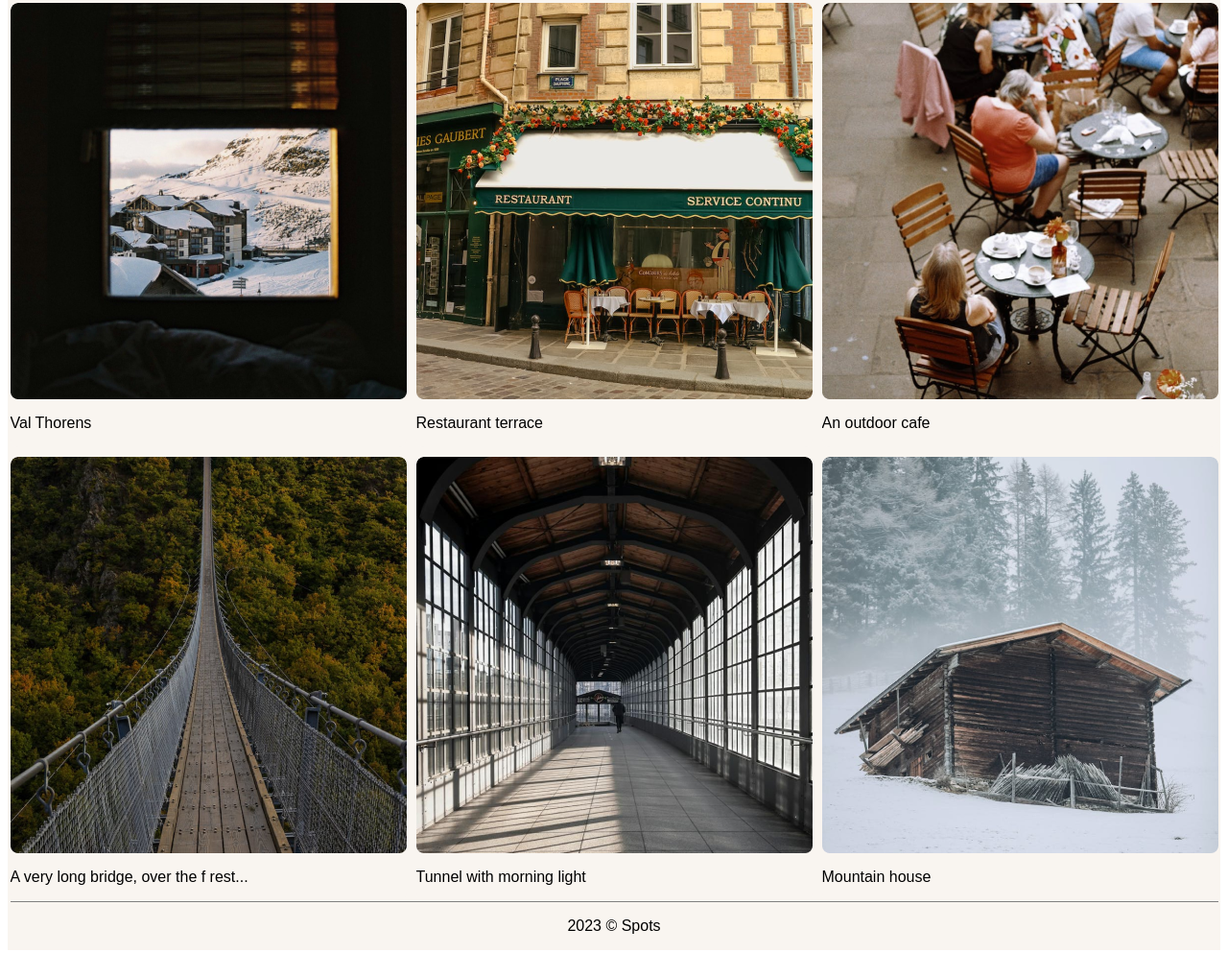
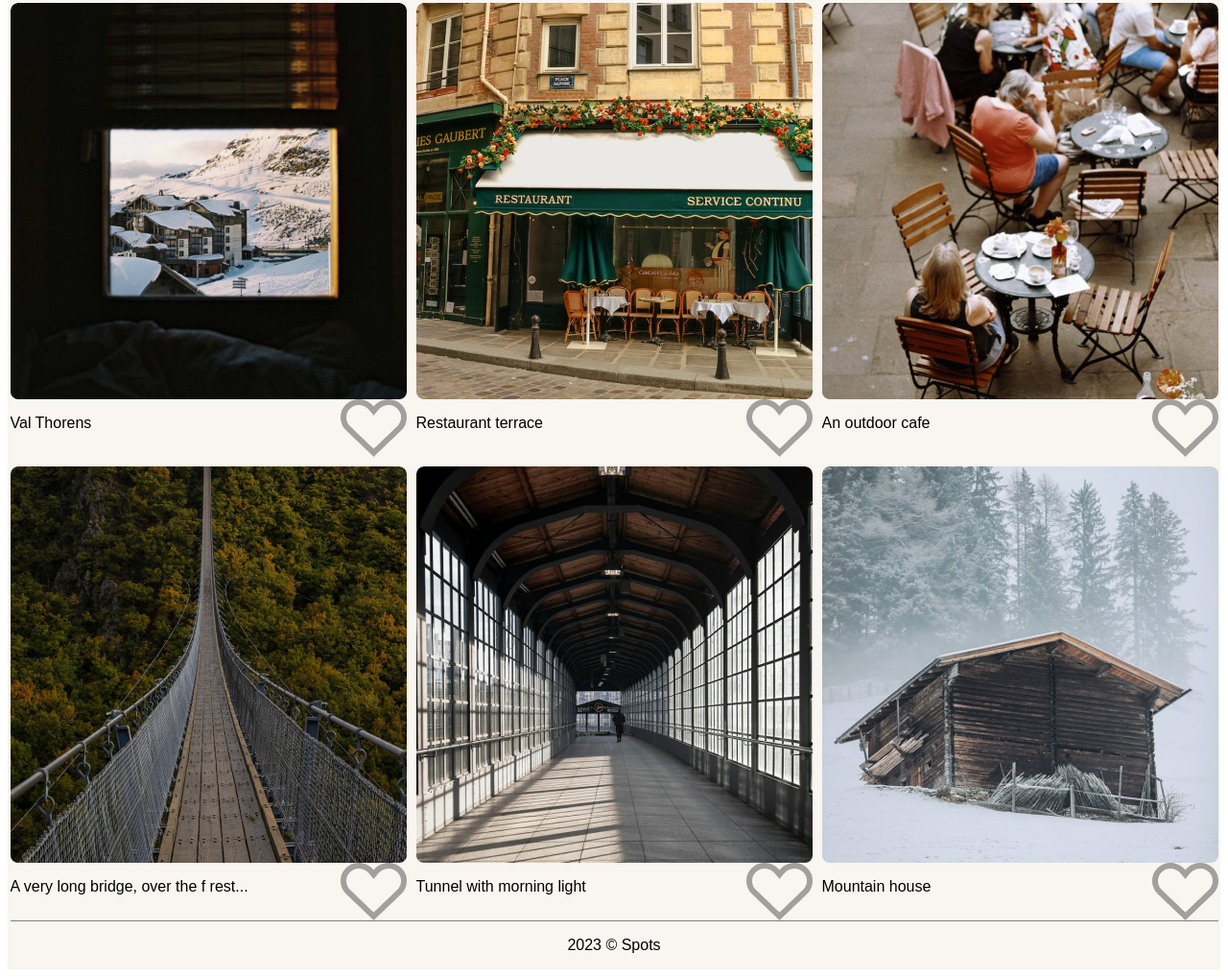
Before and after one commit to courageodemwingie/circleassignments, a plain HTML site: page Spot/index.html in a window 1280 px wide. Shown: the part 343-1361 px from the top of the page at 96% size. Drawn offline with Linux system fonts and the light colour scheme.

Commit message:
restructured the html code

```diff
--- a/Spot/index.html
+++ b/Spot/index.html
@@ -32,45 +32,53 @@
         <section id="img-layout">
         <div class="img-ctn-1">
             <img src="/assets/image/val.png" alt="Val Thorens">
-            <div>
+            <div class="img-txt-box">
                 <p>Val Thorens</p>
+                <img src="/assets/image/State=Default@3x.png" alt="icon">
             </div>
 
         </div>
         <div class="img-ctn-2">
             <img src="/assets/image/restaurant.png"alt="Restaurant terrace">
-            <div>
+            <div class="img-txt-box">
             <p>Restaurant terrace</p>
+            <img src="/assets/image/State=Default@3x.png" alt="icon">
             </div>
         </div>
         <div class="img-ctn-3">
             <img src="/assets/image/street.png"An outdoor cafe">
-            <div>
+            <div class="img-txt-box">
                 <p>An outdoor cafe</p>
+                <img src="/assets/image/State=Default@3x.png"alt=icon >
             </div>
         </div>
         <div class="img-ctn-4">
             <img src="/assets/image/road.png"alt="A very long bridge, over the forest...">
-            <div>
+            <div class="img-txt-box">
                 <p>A very long bridge, over the f rest...</p>
+                <img src="/assets/image/State=Default@3x.png">
             </div>
         </div>
         <div class="img-ctn-5">
             <img src="/assets/image/hallway.png"alt="Tunnel with morning light">
-            <div>
+            <div class="img-txt-box">
                 <p>Tunnel with morning light</p>
+                <img src="/assets/image/State=Default@3x.png" alt="icon">
             </div>
         </div>
         <div class="img-ctn-6">
             <img src="/assets/image/house.png" alt="Mountain house">
-            <div>
+            <div class="img-txt-box">
                  <p>Mountain house</p>
+                 <img src="/assets/image/State=Default@3x.png" alt="icon">
             </div>
         </div>
     </section>
 </body>
         <footer>
-            <p>2023 &copy; Spots</p>
+            <div>
+                 <p>2023 &copy; Spots</p>
+            </div>
         </footer>
 
 
--- a/Spot/style.css
+++ b/Spot/style.css
@@ -5,6 +5,7 @@ body {
 }
 :root {
   --bg-color:#f9f5f0;
+  --layout-width:1280;
 }
 main {
   font-family: sans-serif;
@@ -19,10 +20,9 @@ header {
   justify-content: center;
   align-items: center;
   width: 1440px;
-  padding: 1x;
+  padding: 1px;
   background-color: white;
   border-radius: 2x;
-  border: 1px solid #e0e0e0;
 }
 
 .button-ctn button {
@@ -88,6 +88,7 @@ header {
 #img-layout {
   display: grid;
   grid-template-columns: repeat(3, 1fr);
+  width:var(--layout-width);
   gap: 10px;
   border-bottom:1px solid grey;
 }
@@ -102,4 +103,10 @@ header {
   background-color:var(--bg-color);
   display: flex;
   flex-direction: column;
+
 }
+.img-txt-box {
+
+  display:flex;
+  justify-content: space-between;
+}
```
